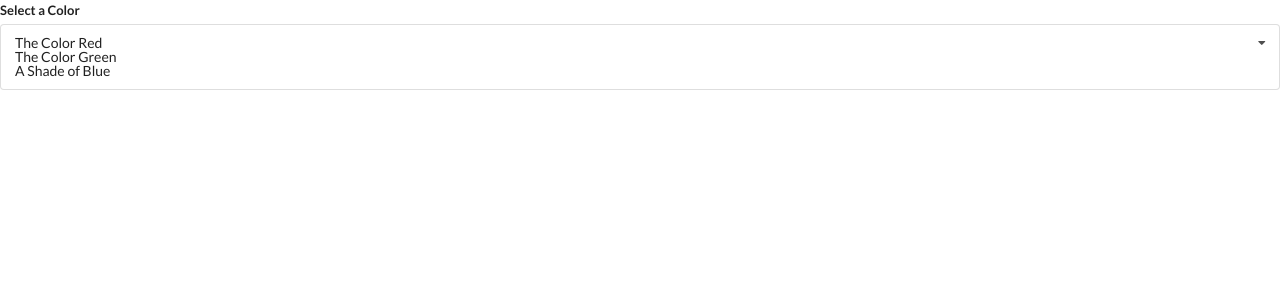
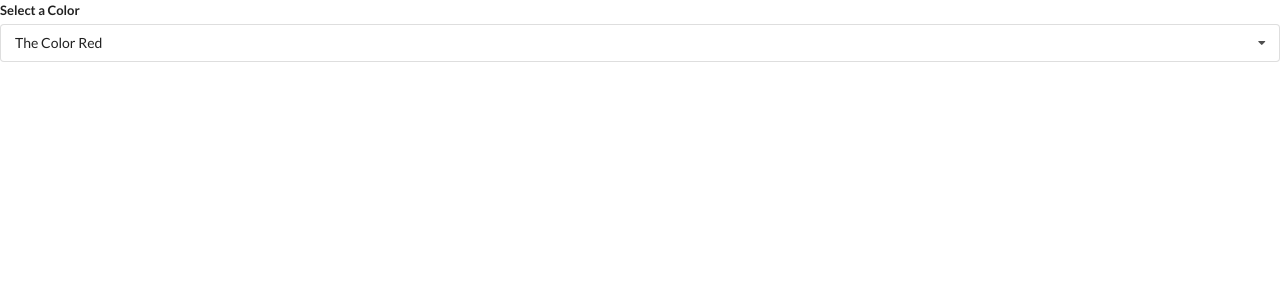
Before and after one commit to yushaushaibu/widgets-app, a React (Create React App) app: page / in a window 1280 px wide. Shown: the top 300 px of the page. Built offline with nearby package versions, Linux system fonts and the light colour scheme.

Commit message:
Dropdown show and hide options

```diff
--- a/src/components/Dropdown.js
+++ b/src/components/Dropdown.js
@@ -27,7 +27,7 @@
         >
           <i className="dropdown icon"></i>
           <div className="text">{selected.label}</div>
-          <div className={`visible ${open ? "menu transition" : ""}`}>
+          <div className={`menu ${open ? "visible transition" : ""}`}>
             {renderedOptions}
           </div>
         </div>
```
Also changed, not shown: 1 other file (tests, documents, lock files or other folders).
